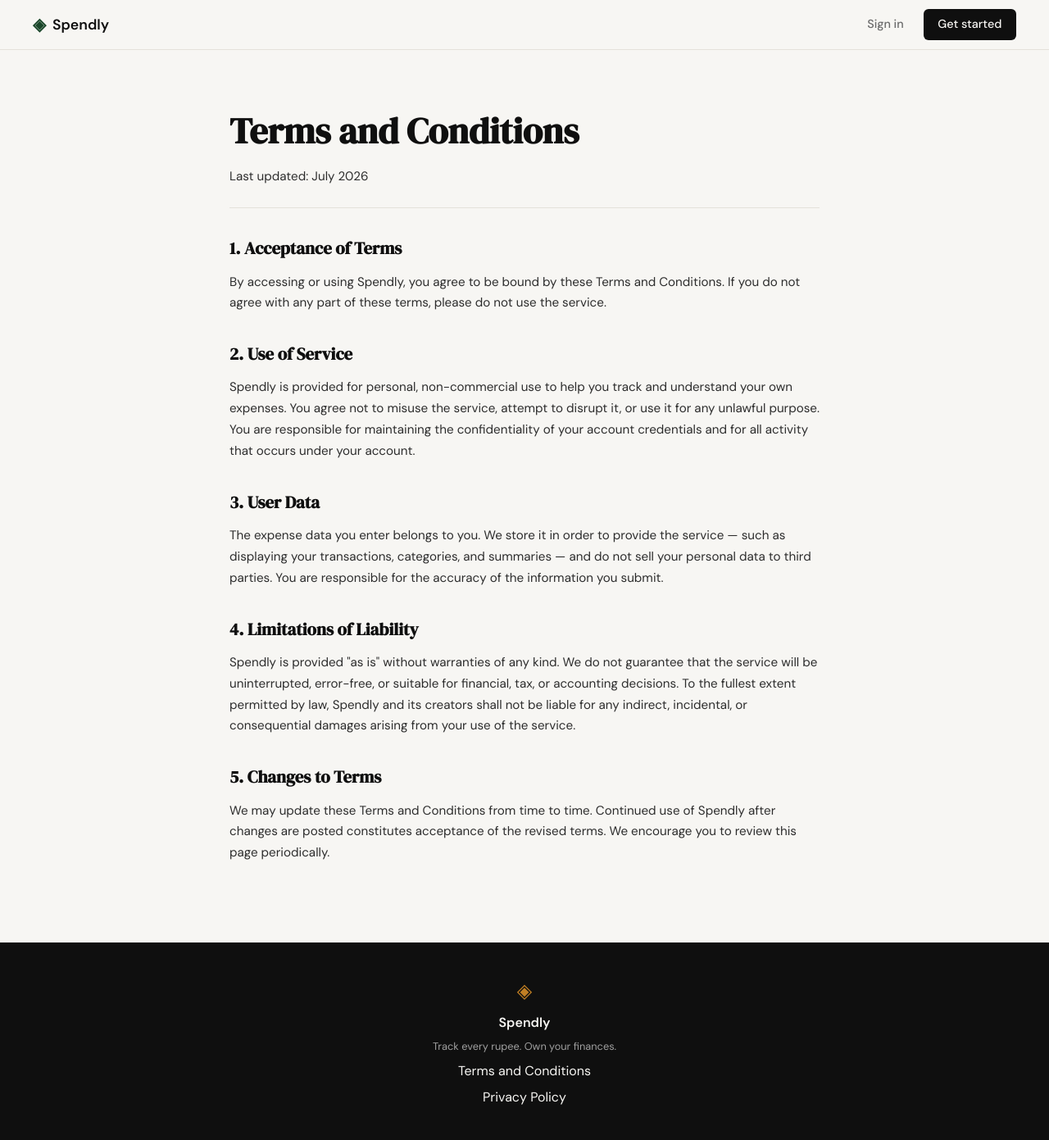
After one commit to aditijain-lab/Spendly, a Flask app: page /terms in a window 1280 px wide. The commit adds this page. Shown: the whole page at 82% size. Run offline with Flask 3, Linux system fonts and the light colour scheme.

Commit message:
landing: add terms and conditions page and route

```diff
--- a/app.py
+++ b/app.py
@@ -20,6 +20,11 @@ def register():
 @app.route("/login")
 def login():
     return render_template("login.html")
+
+
+@app.route("/terms")
+def terms():
+    return render_template("terms.html")
 
 
 # ------------------------------------------------------------------ #
--- a/static/css/style.css
+++ b/static/css/style.css
@@ -508,6 +508,49 @@ a { color: inherit; text-decoration: none; }
 }
 
 /* ------------------------------------------------------------------ */
+/* Legal pages                                                         */
+/* ------------------------------------------------------------------ */
+
+.legal {
+    padding: 4rem 2rem 5rem;
+}
+
+.legal-inner {
+    max-width: 720px;
+    margin: 0 auto;
+}
+
+.legal-title {
+    font-family: var(--font-display);
+    font-size: clamp(2rem, 4vw, 2.75rem);
+    color: var(--ink);
+    margin-bottom: 0.5rem;
+}
+
+.legal-updated {
+    font-size: 0.85rem;
+    color: var(--ink-muted);
+    margin-bottom: 2.5rem;
+    padding-bottom: 1.5rem;
+    border-bottom: 1px solid var(--border);
+}
+
+.legal h2 {
+    font-family: var(--font-display);
+    font-size: 1.3rem;
+    color: var(--ink);
+    margin-top: 2rem;
+    margin-bottom: 0.75rem;
+}
+
+.legal p {
+    font-size: 0.95rem;
+    color: var(--ink-soft);
+    line-height: 1.7;
+    margin-bottom: 1rem;
+}
+
+/* ------------------------------------------------------------------ */
 /* Responsive                                                          */
 /* ------------------------------------------------------------------ */
 
--- a/templates/base.html
+++ b/templates/base.html
@@ -34,7 +34,7 @@
             <span class="brand-icon">◈</span>
             <span class="footer-name">Spendly</span>
             <p class="footer-copy">Track every rupee. Own your finances.</p>
-            <a href="#">Terms and Conditions</a>
+            <a href="{{ url_for('terms') }}">Terms and Conditions</a>
             <a href="#">Privacy Policy</a>
         </div>
     </footer>
--- /dev/null
+++ b/templates/terms.html
@@ -0,0 +1,52 @@
+{% extends "base.html" %}
+
+{% block title %}Terms and Conditions — Spendly{% endblock %}
+
+{% block content %}
+
+<section class="legal">
+    <div class="legal-inner">
+        <h1 class="legal-title">Terms and Conditions</h1>
+        <p class="legal-updated">Last updated: July 2026</p>
+
+        <h2>1. Acceptance of Terms</h2>
+        <p>
+            By accessing or using Spendly, you agree to be bound by these Terms and Conditions.
+            If you do not agree with any part of these terms, please do not use the service.
+        </p>
+
+        <h2>2. Use of Service</h2>
+        <p>
+            Spendly is provided for personal, non-commercial use to help you track and understand
+            your own expenses. You agree not to misuse the service, attempt to disrupt it, or use it
+            for any unlawful purpose. You are responsible for maintaining the confidentiality of your
+            account credentials and for all activity that occurs under your account.
+        </p>
+
+        <h2>3. User Data</h2>
+        <p>
+            The expense data you enter belongs to you. We store it in order to provide the service —
+            such as displaying your transactions, categories, and summaries — and do not sell your
+            personal data to third parties. You are responsible for the accuracy of the information
+            you submit.
+        </p>
+
+        <h2>4. Limitations of Liability</h2>
+        <p>
+            Spendly is provided "as is" without warranties of any kind. We do not guarantee that the
+            service will be uninterrupted, error-free, or suitable for financial, tax, or accounting
+            decisions. To the fullest extent permitted by law, Spendly and its creators shall not be
+            liable for any indirect, incidental, or consequential damages arising from your use of
+            the service.
+        </p>
+
+        <h2>5. Changes to Terms</h2>
+        <p>
+            We may update these Terms and Conditions from time to time. Continued use of Spendly
+            after changes are posted constitutes acceptance of the revised terms. We encourage you
+            to review this page periodically.
+        </p>
+    </div>
+</section>
+
+{% endblock %}
```
